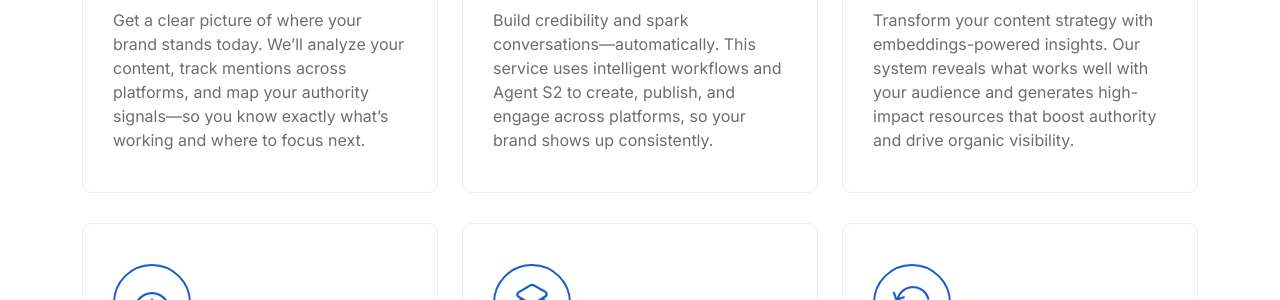
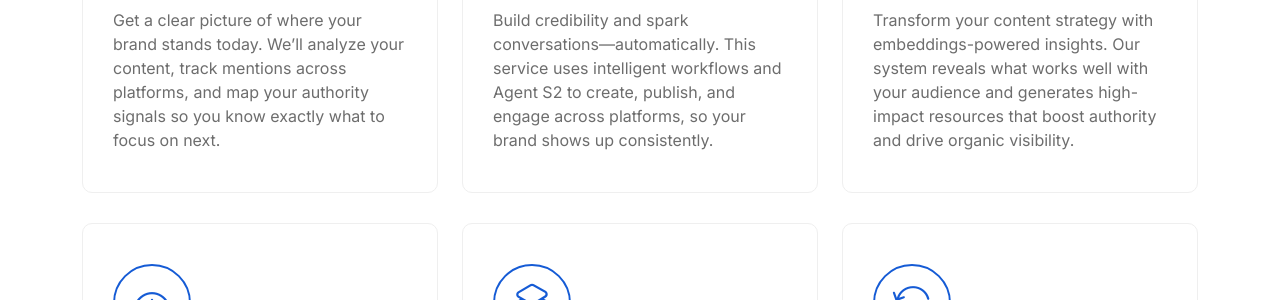
Before and after one commit to johnpottergr/llmvisibility.co, a Jekyll site: the page built from index.html, in a window 1280 px wide and 900 px high, scrolled down 1699 px. Shown: the part 250-550 px from the top of the window. Built offline with Jekyll 4.4.1, drawn with Linux system fonts in a browser that asks for light colours.

Commit message:
small sentence change

```diff
--- a/index.html
+++ b/index.html
@@ -348,8 +348,7 @@
               <p>
                  Get a clear picture of where your brand stands today.
                  We’ll analyze your content, track mentions across platforms,
-                 and map your authority signals—so you know exactly what’s working
-                 and where to focus next.
+                 and map your authority signals so you know exactly what to focus on next.
               </p>
             </div>
           </div>
```
